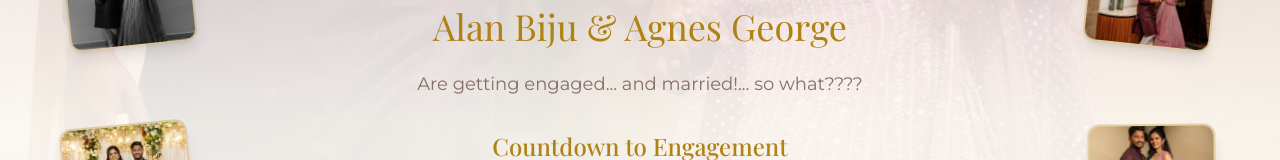
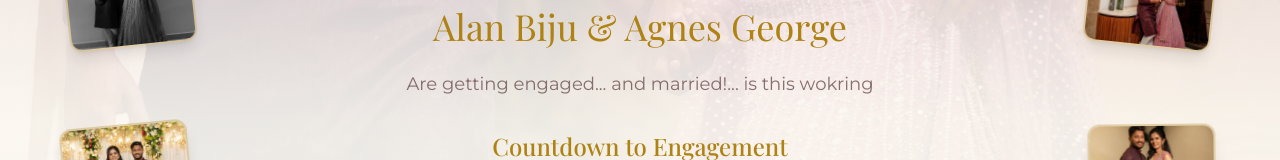
Before and after one commit to abruu/fairy-tale-wedding-vows, a React (Vite) app: page / in a window 1280 px wide. Shown: the part 281-441 px from the top of the page. Built offline with nearby package versions, Linux system fonts and the light colour scheme; a web font is replaced by a local one.

Commit message:
chanbges

```diff
--- a/src/pages/Index.tsx
+++ b/src/pages/Index.tsx
@@ -177,7 +177,7 @@ const Index = () => {
               Alan Biju & Agnes George
             </p>
             <p className="text-lg text-text/80 mb-8">
-              Are getting engaged... and married!... so what????
+              Are getting engaged... and married!... is this wokring
             </p>
 
             {showYoutube ? (
```
